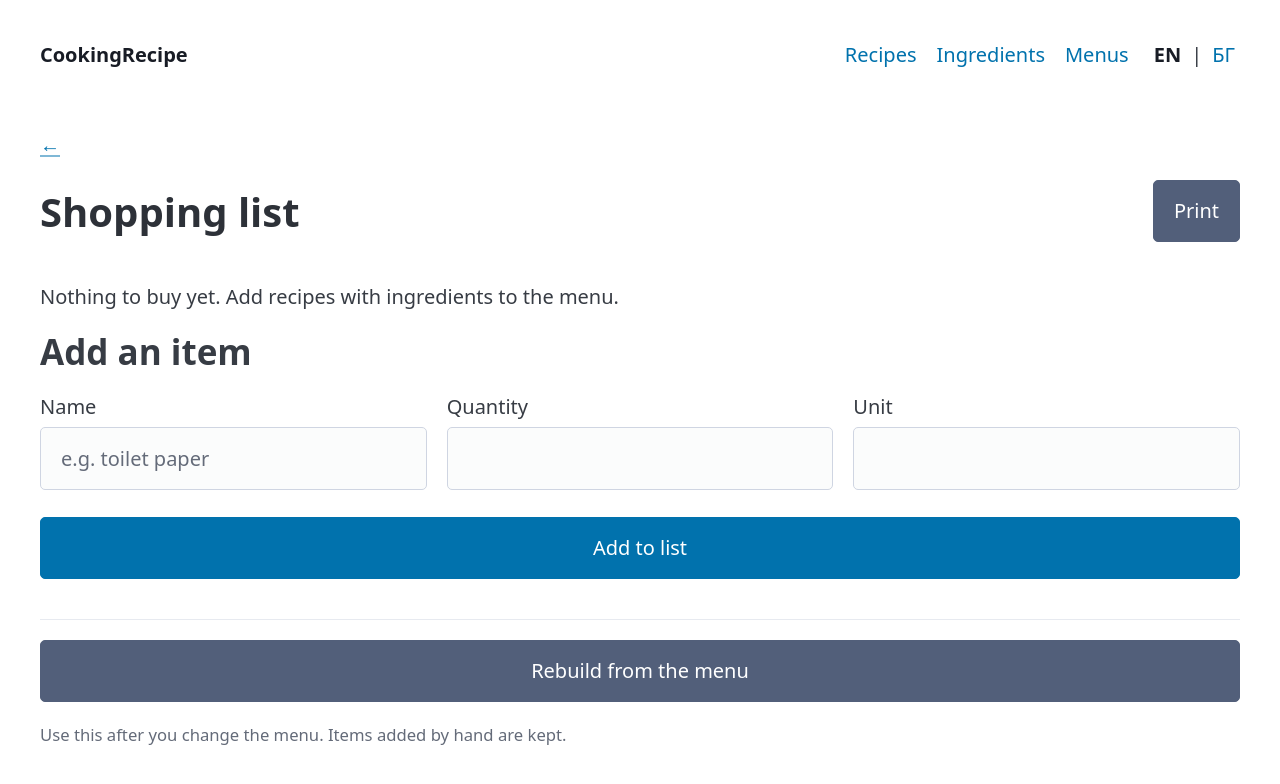
After one commit to Kilsombg/CookingRecipe, a Flask app: template templates/shopping/list.html in a window 1280 px wide. The commit adds this page. Shown: the top 784 px of the page. Run offline with Flask 3, Linux system fonts and the light colour scheme; the template is opened without the code that fills it, so the values that code supplies are empty; parts of the project's set-up code (start-up, migrations or seed data) failed here and were passed over.

Commit message:
M7 shopping list

```diff
--- a/app.py
+++ b/app.py
@@ -5,7 +5,7 @@ from flask import Flask, redirect, render_template, send_from_directory, url_for
 import config
 import db
 import i18n
-from routes import ingredients, menus, recipes
+from routes import ingredients, menus, recipes, shopping
 from services.forms import url_host
 from services.macros import MACROS
 
@@ -34,6 +34,7 @@ def create_app(overrides=None):
     app.register_blueprint(recipes.bp)
     app.register_blueprint(ingredients.bp)
     app.register_blueprint(menus.bp)
+    app.register_blueprint(shopping.bp)
 
     @app.get("/")
     def index():
--- a/services/forms.py
+++ b/services/forms.py
@@ -14,6 +14,7 @@ INGREDIENT_FIELDS = ("name", "calories_100g", "protein_100g", "carbs_100g", "fat
 INGREDIENT_VALUE_FIELDS = INGREDIENT_FIELDS[1:]
 GRAM_MACRO_FIELDS = ("protein_100g", "carbs_100g", "fat_100g")
 MENU_ITEM_FIELDS = ("recipe_id", "day", "meal", "servings")
+SHOPPING_ITEM_FIELDS = ("name", "quantity", "unit")
 DAYS = range(7)  # 0 = Monday … 6 = Sunday, as stored in menu_items.day
 MEALS = ("breakfast", "lunch", "dinner", "snack")  # stored in English, shown translated
 
@@ -243,3 +244,20 @@ def parse_menu_item(fields, recipe_servings):
         servings = recipe_servings[recipe_id]
 
     return {"recipe_id": recipe_id, "day": day, "meal": meal, "servings": servings}, errors
+
+
+def parse_shopping_item(fields):
+    """Validate the "add an item by hand" form.
+
+    fields: raw strings keyed by SHOPPING_ITEM_FIELDS. Quantity and unit are optional and free:
+    "тоалетна хартия", "2 пакета" and "1 кг" are all fine.
+    Returns (item, errors), with errors keyed by field name.
+    """
+    errors = {}
+    name = clean_name(fields.get("name"))
+    if name is None:
+        errors["name"] = "error.required"
+    quantity, error = _decimal(fields.get("quantity"), allow_zero=False)
+    if error:
+        errors["quantity"] = error
+    return {"name": name, "quantity": quantity, "unit": clean_name(fields.get("unit"))}, errors
--- a/static/app.css
+++ b/static/app.css
@@ -286,3 +286,76 @@ td.num {
 .menu-macros tfoot td {
   font-weight: bold;
 }
+
+/* Shopping list: a tick per item, crossed out once ticked; items added by hand have a remove button */
+.shopping-list {
+  padding: 0;
+}
+
+.shopping-list li {
+  display: flex;
+  align-items: center;
+  gap: 0.5rem;
+  list-style: none;
+}
+
+.shopping-list label {
+  margin: 0;
+}
+
+.shopping-list small {
+  margin-left: 0.5rem;
+  color: var(--pico-muted-color);
+}
+
+.shopping-list input:checked + span {
+  text-decoration: line-through;
+  color: var(--pico-muted-color);
+}
+
+.shopping-list form {
+  margin: 0 0 0 auto;
+}
+
+.shopping-list button {
+  width: auto;
+  margin: 0;
+  padding: 0.1rem 0.6rem;
+}
+
+.help {
+  display: block;
+  color: var(--pico-muted-color);
+}
+
+/* Printing: just the list, in black on white, with empty boxes to tick by pen */
+@media print {
+  header,
+  .no-print,
+  .flash {
+    display: none !important;
+  }
+
+  /* Also in dark mode, which would otherwise print light text */
+  body,
+  h1,
+  h2,
+  hgroup p {
+    background: #fff;
+    color: #000;
+  }
+
+  .shopping-list li {
+    break-inside: avoid;
+  }
+
+  .shopping-list input[type="checkbox"] {
+    appearance: auto;
+    -webkit-appearance: checkbox;
+  }
+
+  .shopping-list small,
+  .shopping-list input:checked + span {
+    color: #000;
+  }
+}
--- a/static/app.js
+++ b/static/app.js
@@ -24,5 +24,31 @@ document.addEventListener("click", (event) => {
   const remove = event.target.closest("[data-remove-row]");
   if (remove) {
     remove.closest("[data-row]").remove();
+    return;
+  }
+
+  // <button data-print> opens the print dialog.
+  if (event.target.closest("[data-print]")) {
+    window.print();
   }
 });
+
+// <input type="checkbox" data-toggle-url="..."> saves its tick without reloading the page.
+// If saving fails, the tick is undone and the message from the nearest [data-toggle-error] is shown.
+document.addEventListener("change", async (event) => {
+  const box = event.target;
+  const url = box.dataset.toggleUrl;
+  if (!url) {
+    return;
+  }
+  const body = new URLSearchParams({ checked: box.checked ? "1" : "0" });
+  try {
+    const response = await fetch(url, { method: "POST", body });
+    if (!response.ok) {
+      throw new Error(response.status);
+    }
+  } catch {
+    box.checked = !box.checked;
+    alert(box.closest("[data-toggle-error]").dataset.toggleError);
+  }
+});
--- a/templates/menus/detail.html
+++ b/templates/menus/detail.html
@@ -11,7 +11,10 @@
 {% block content %}
 <p><a href="{{ url_for('menus.index') }}">← {{ t("menus.back") }}</a></p>
 
-<h1>{{ menu.name }}</h1>
+<div class="page-head">
+  <h1>{{ menu.name }}</h1>
+  <a href="{{ url_for('shopping.index', menu_id=menu.id) }}" role="button">{{ t("shopping.title") }}</a>
+</div>
 {{ form_errors_notice(item_errors or name_error) }}
 
 {% for day, meals in groups %}
--- /dev/null
+++ b/templates/shopping/list.html
@@ -0,0 +1,88 @@
+{% extends "base.html" %}
+{% from "macros.html" import invalid, error_text, form_errors_notice %}
+
+{% block title %}{{ t("shopping.title") }} · {{ menu.name }} · CookingRecipe{% endblock %}
+
+{# The tick is saved by app.js; an item added by hand can also be removed. #}
+{% macro shopping_item(item) %}
+  <li>
+    <label>
+      <input type="checkbox" {% if item.checked %}checked{% endif %}
+             data-toggle-url="{{ url_for('shopping.toggle_item', item_id=item.id) }}">
+      <span>{{ item.name }}
+        {%- set amount = [item.quantity|num, item.unit]|select|join(" ") %}
+        {%- if amount %} <small>{{ amount }}</small>{% endif %}</span>
+    </label>
+    {% if item.is_manual %}
+      <form method="post" action="{{ url_for('shopping.delete_item', item_id=item.id) }}" class="no-print">
+        <button type="submit" class="secondary outline"
+                aria-label="{{ t('shopping.remove_item') }}" title="{{ t('shopping.remove_item') }}">×</button>
+      </form>
+    {% endif %}
+  </li>
+{% endmacro %}
+
+{% block content %}
+<p class="no-print"><a href="{{ url_for('menus.detail', menu_id=menu.id) }}">← {{ menu.name }}</a></p>
+
+<div class="page-head">
+  <hgroup>
+    <h1>{{ t("shopping.title") }}</h1>
+    <p>{{ menu.name }}</p>
+  </hgroup>
+  <button type="button" class="secondary no-print" data-print>{{ t("shopping.print") }}</button>
+</div>
+{{ form_errors_notice(item_errors) }}
+
+<div data-toggle-error="{{ t('shopping.error_save_tick') }}">
+  {% if built %}
+    <ul class="shopping-list">
+      {% for item in built %}{{ shopping_item(item) }}{% endfor %}
+    </ul>
+  {% else %}
+    <p>{{ t("shopping.empty") }}</p>
+  {% endif %}
+
+  {% if manual %}
+    <h2>{{ t("shopping.manual_heading") }}</h2>
+    <ul class="shopping-list">
+      {% for item in manual %}{{ shopping_item(item) }}{% endfor %}
+    </ul>
+  {% endif %}
+</div>
+
+<div class="no-print">
+  <h2>{{ t("shopping.add_item") }}</h2>
+  <form method="post" action="{{ url_for('shopping.add_item') }}">
+    <input type="hidden" name="menu_id" value="{{ menu.id }}">
+    <div class="grid">
+      <label>
+        {{ t("label.name") }}
+        <input name="name" value="{{ item_form.name }}" required
+               placeholder="{{ t('shopping.item_placeholder') }}" {{ invalid(item_errors.name) }}>
+        {{ error_text(item_errors.name) }}
+      </label>
+      <label>
+        {{ t("label.quantity") }}
+        <input name="quantity" value="{{ item_form.quantity }}" inputmode="decimal" {{ invalid(item_errors.quantity) }}>
+        {{ error_text(item_errors.quantity) }}
+      </label>
+      <label>
+        {{ t("label.unit") }}
+        <input name="unit" value="{{ item_form.unit }}" list="unit-names">
+      </label>
+    </div>
+    <datalist id="unit-names">
+      {% for name in unit_names %}<option value="{{ name }}">{% endfor %}
+    </datalist>
+    <button type="submit">{{ t("shopping.add") }}</button>
+  </form>
+
+  <hr>
+
+  <form method="post" action="{{ url_for('shopping.regenerate', menu_id=menu.id) }}">
+    <button type="submit" class="secondary">{{ t("shopping.rebuild") }}</button>
+    <small class="help">{{ t("shopping.rebuild_help") }}</small>
+  </form>
+</div>
+{% endblock %}
--- a/translations.py
+++ b/translations.py
@@ -175,6 +175,19 @@ TEXTS = {
         "menus.msg_deleted": "Menu \"{name}\" deleted.",
         "menus.error_choose_recipe": "Choose a recipe from the list.",
         "menus.error_choose_from_list": "Choose an option from the list.",
+
+        "shopping.title": "Shopping list",
+        "shopping.print": "Print",
+        "shopping.empty": "Nothing to buy yet. Add recipes with ingredients to the menu.",
+        "shopping.manual_heading": "Added by hand",
+        "shopping.remove_item": "Remove from the list",
+        "shopping.add_item": "Add an item",
+        "shopping.item_placeholder": "e.g. toilet paper",
+        "shopping.add": "Add to list",
+        "shopping.rebuild": "Rebuild from the menu",
+        "shopping.rebuild_help": "Use this after you change the menu. Items added by hand are kept.",
+        "shopping.msg_rebuilt": "The shopping list was rebuilt from the menu.",
+        "shopping.error_save_tick": "The tick couldn't be saved. Is the app still running?",
     },
     "bg": {
         "nav.recipes": "Рецепти",
@@ -346,5 +359,18 @@ TEXTS = {
         "menus.msg_deleted": "Менюто „{name}“ е изтрито.",
         "menus.error_choose_recipe": "Изберете рецепта от списъка.",
         "menus.error_choose_from_list": "Изберете от списъка.",
+
+        "shopping.title": "Списък за пазаруване",
+        "shopping.print": "Печат",
+        "shopping.empty": "Все още няма нищо за купуване. Добавете рецепти със съставки в менюто.",
+        "shopping.manual_heading": "Добавени ръчно",
+        "shopping.remove_item": "Премахни от списъка",
+        "shopping.add_item": "Добавяне на продукт",
+        "shopping.item_placeholder": "напр. тоалетна хартия",
+        "shopping.add": "Добави в списъка",
+        "shopping.rebuild": "Обнови от менюто",
+        "shopping.rebuild_help": "Използвайте след промяна в менюто. Ръчно добавените продукти се запазват.",
+        "shopping.msg_rebuilt": "Списъкът за пазаруване е обновен от менюто.",
+        "shopping.error_save_tick": "Отметката не беше запазена. Приложението работи ли още?",
     },
 }
```
Also changed, not shown: db.py (+54 -0 lines), doc/architecture.md (+4 -3 lines), doc/database.md (+3 -1 lines), doc/roadmap.md (+4 -4 lines), routes/shopping.py (added, +84 -0 lines), services/shopping_list.py (added, +34 -0 lines), tests/test_forms.py (+21 -1 lines), tests/test_queries.py (+37 -0 lines), tests/test_routes.py (+62 -0 lines), tests/test_shopping_list.py (added, +79 -0 lines).
